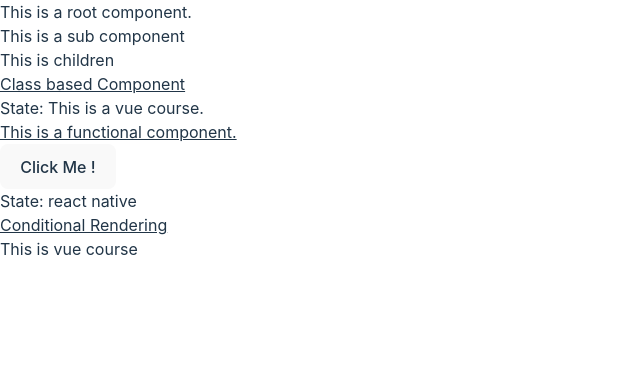
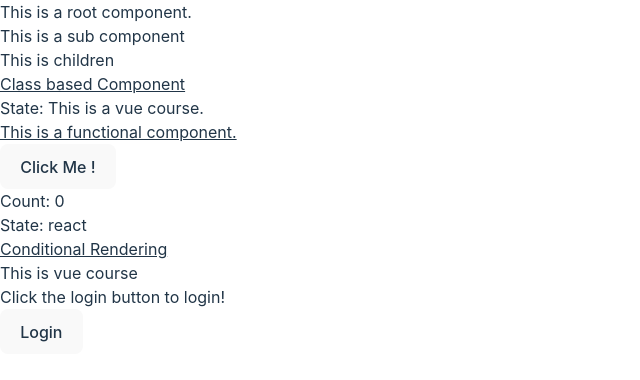
Before and after one commit to NjauSamuel/React_Blog_Project, a React (Vite) app: page / in a window 1280 px wide. Shown: the top 380 px of the page, without its empty margins (0-640 px from the left). Built offline with nearby package versions, Linux system fonts and the light colour scheme.

Commit message:
I conditionally rendered a login and logout functionality and also learn how to use state to increment a counter and toggle.

```diff
--- a/src/components/ConditionalRendering.jsx
+++ b/src/components/ConditionalRendering.jsx
@@ -3,12 +3,22 @@ import {useState} from "react"
 const ConditionalRendering = () => {
 
     const [course, setCourse] = useState("vue")
+    const [isLoggedIn, setIsLoggedIn] = useState(false)
+
+    const handleLogin = () => { setIsLoggedIn(true) }
+    const handleLogout = () => { setIsLoggedIn(false) }
+
+    let text = null
+    isLoggedIn ? (text = "Welcome user!") : (text = "Click the login button to login!")
 
     return (
         <div>
             <p className="pt-3 pb-2 "><u>Conditional Rendering</u></p>
             {/* expression ? true-statement : false-statement */}
             {course === "react" ? (<p>This is react course</p>) : course === "vue" ? (<p>This is vue course</p>) : null}
+
+            <p className="pt-2">{text}</p>
+            {isLoggedIn === false ? <button className="bg-green-100 hover:bg-green-200 font-bold" onClick={handleLogin}>Login</button> : <button className="bg-red-500 hover:bg-red-700 text-white font-bold" onClick={handleLogout}>Logout</button>}
         </div>
     )
 }
--- a/src/components/FunctionalComponent.jsx
+++ b/src/components/FunctionalComponent.jsx
@@ -1,11 +1,14 @@
 import React from "react";
 
 const FunctionalComponent = () => {
-    const [data, setData] = React.useState("react native");
+    const [data, setData] = React.useState("react");
+
+    const [count, setCount] = React.useState(0);
 
     const handleClick = (course) => {
         console.log("This is onClick event!")
-        setData("angular")
+        setData(prevData => prevData === "react" ? "vue" : "react")
+        setCount(prevCount => prevCount + 1);
     }
 
     console.log(data)
@@ -16,6 +19,8 @@ const FunctionalComponent = () => {
 
             <button type="button" onClick={() => handleClick("vue")} className="bg-blue-500 hover:bg-blue-700 text-white font-bold py-2 px-4 rounded" >Click Me !</button>
 
+            <p>Count: {count}</p>
+
             <p>State: {data}</p>
         </div>
     )
```
